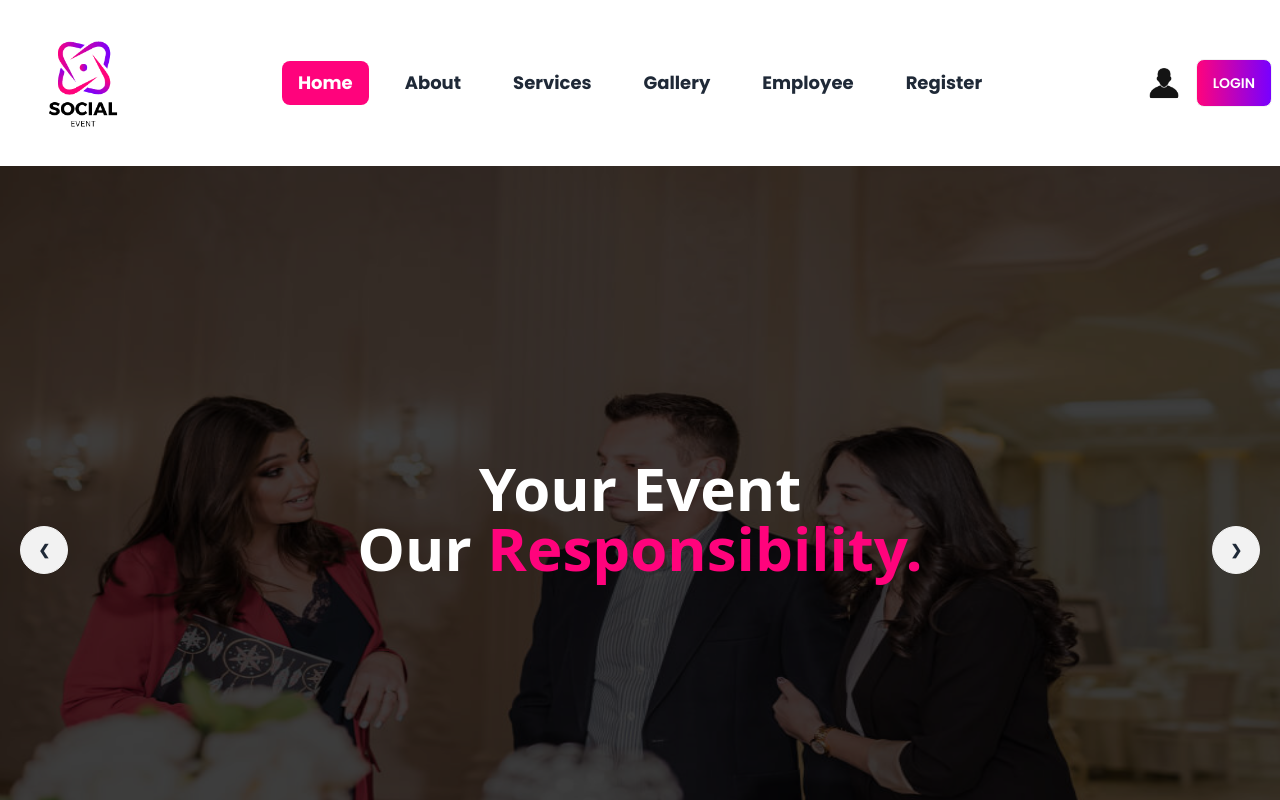
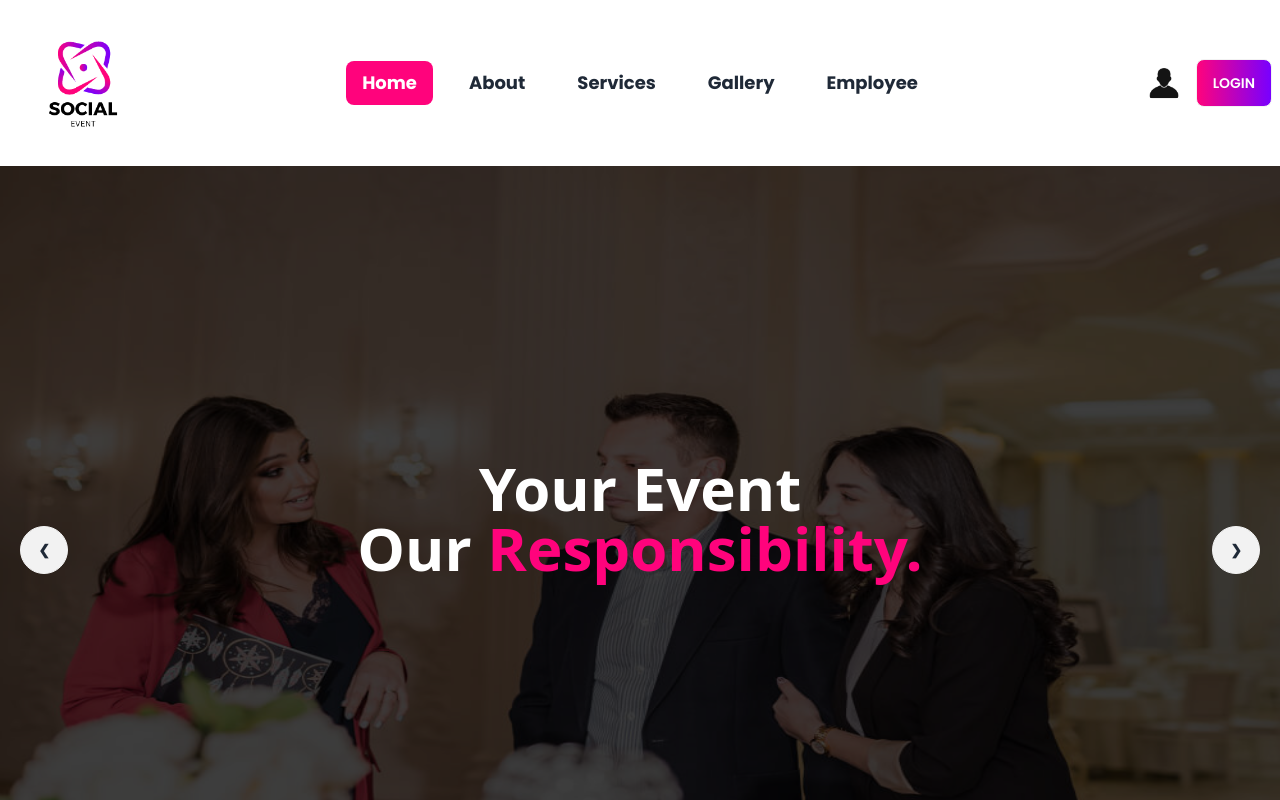
Before and after one commit to muddasirfaiyaj66/social-event-management, a React (Vite) app: page / in a window 1280 px wide. Shown: the top 800 px of the page. Built offline with nearby package versions, Linux system fonts and the light colour scheme; no server answers.

Commit message:
remove register from navbar

```diff
--- a/src/Shared/Navbar/Navbar.jsx
+++ b/src/Shared/Navbar/Navbar.jsx
@@ -29,9 +29,7 @@ const Navbar = () => {
                <li> <NavLink to='/employee' className={({ isActive, isPending }) =>
     isPending ? "pending" : isActive ? "bg-[#FF037C]  text-white " : ""
   }>Employee</NavLink></li>
-   <li> <NavLink to='/register' className={({ isActive, isPending }) =>
-    isPending ? "pending" : isActive ? "bg-[#FF037C]  text-white " : ""
-  }>Register</NavLink></li>
+
 
     </>
     return (
```
